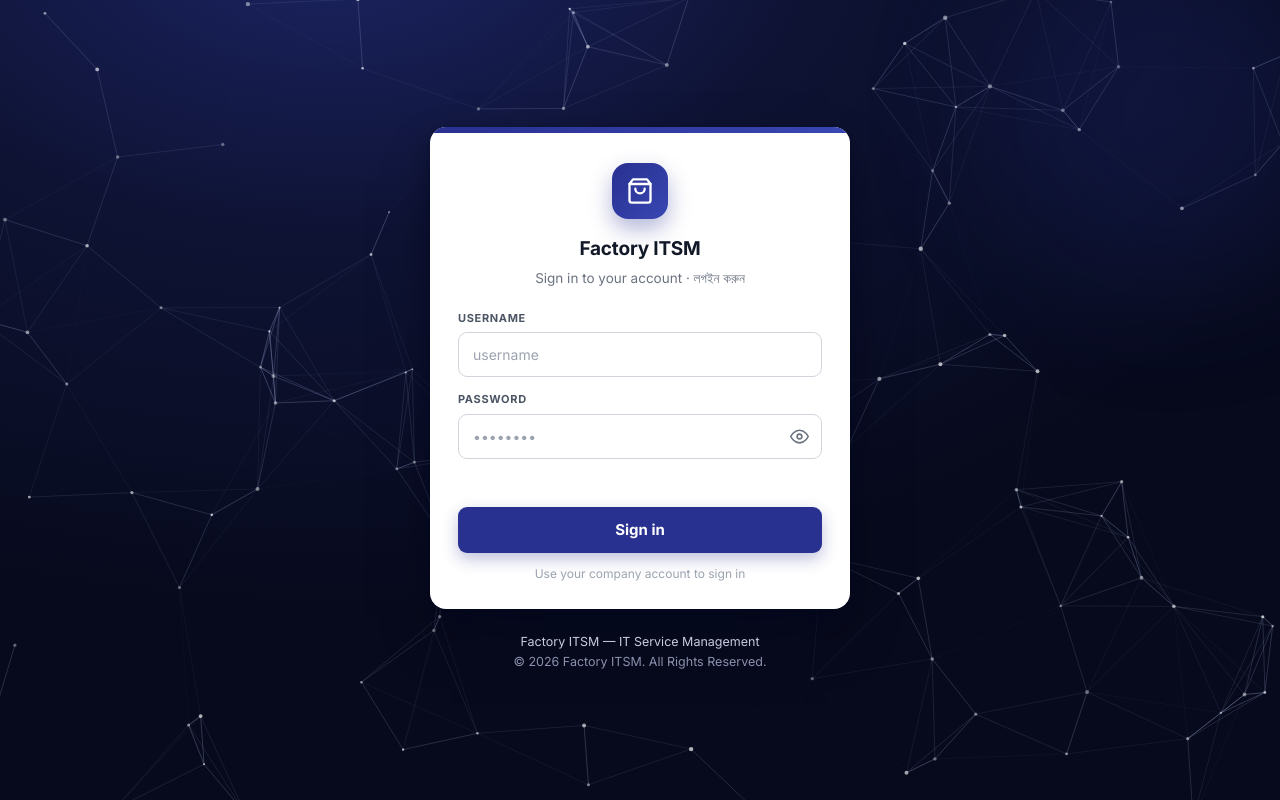
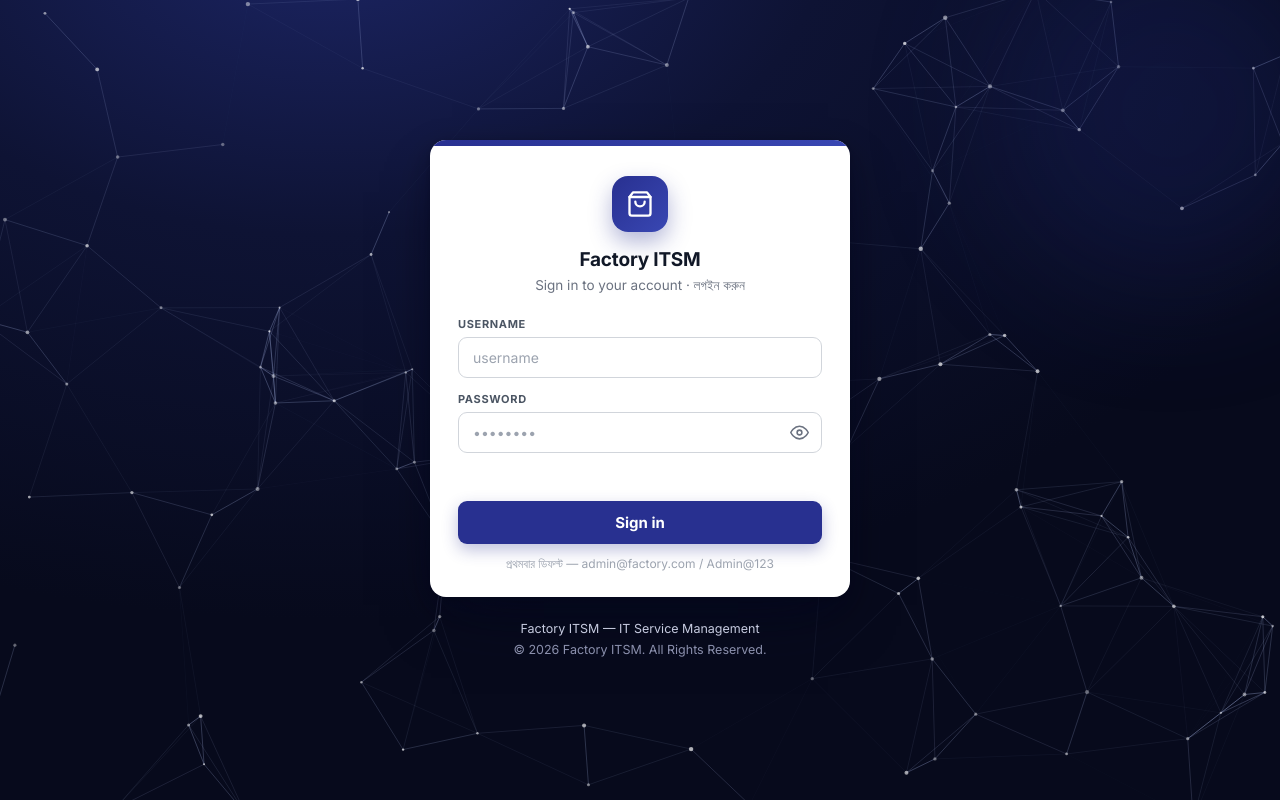
Before and after one commit to munnaislamarl/factory-itsm, a React (Vite) app: page /app#/login in a window 1280 px wide. Built offline with nearby package versions, Linux system fonts and the light colour scheme; no server answers.

Commit message:
fix(login): load Hind Siliguri + normal line-height to match Fair Shop layout exactly

```diff
--- a/index.html
+++ b/index.html
@@ -14,7 +14,7 @@
     <link rel="preconnect" href="https://fonts.googleapis.com" />
     <link rel="preconnect" href="https://fonts.gstatic.com" crossorigin />
     <link
-      href="https://fonts.googleapis.com/css2?family=Inter:wght@400;500;600;700&display=swap"
+      href="https://fonts.googleapis.com/css2?family=Inter:wght@400;500;600;700&family=Hind+Siliguri:wght@400;500;600;700&display=swap"
       rel="stylesheet"
     />
     <title>Factory ITSM — IT Service Management</title>
--- a/src/pages/LoginPage.tsx
+++ b/src/pages/LoginPage.tsx
@@ -3,7 +3,6 @@ import { useLocation, useNavigate } from 'react-router-dom'
 
 import { useAuth } from '@/hooks/useAuth'
 import { getErrorMessage } from '@/services/apiClient'
-import { isDemoMode } from '@/services/datasource'
 import '@/styles/login.css'
 
 interface Particle {
@@ -369,9 +368,7 @@ export function LoginPage() {
             <button className="login-btn" type="submit" disabled={loading}>
               {loading ? 'Signing in…' : 'Sign in'}
             </button>
-            <p className="login-hint">
-              {isDemoMode ? 'Demo: admin@factory.com / Admin@123' : 'Use your company account to sign in'}
-            </p>
+            <p className="login-hint">প্রথমবার ডিফল্ট — admin@factory.com / Admin@123</p>
           </form>
         </section>
 
--- a/src/styles/login.css
+++ b/src/styles/login.css
@@ -11,6 +11,7 @@
   background: radial-gradient(1100px 700px at 26% -10%, #1c2565 0%, #0e1334 45%, #070a1c 100%);
   background-attachment: fixed;
   font-family: Inter, ui-sans-serif, system-ui, "Hind Siliguri", "Segoe UI", sans-serif;
+  line-height: normal;
   color: #fff;
   overflow-x: hidden;
   -webkit-font-smoothing: antialiased;
```
